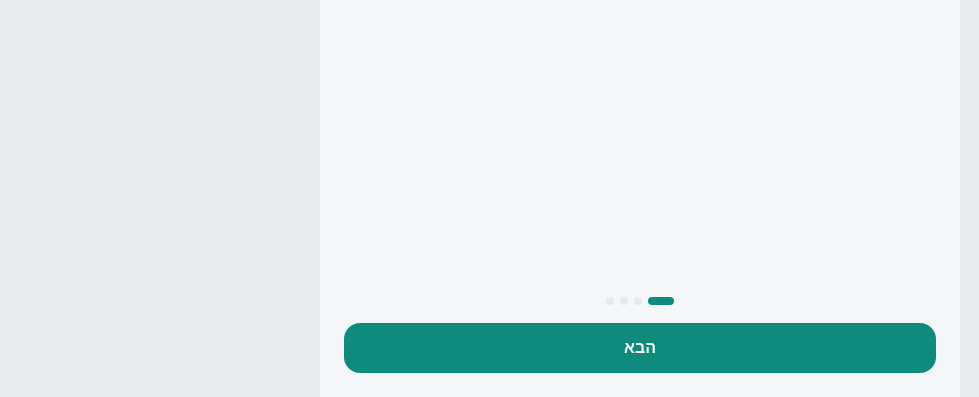
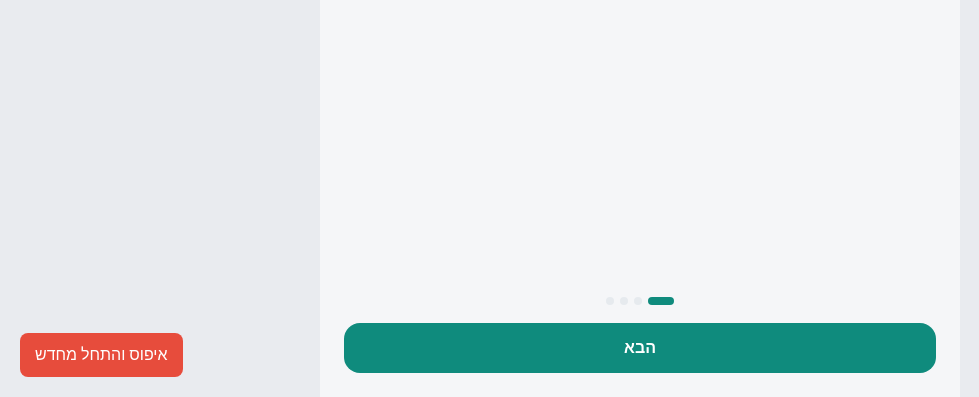
Before and after one commit to sivanamira3-coder/Studyflow, a plain HTML site: page index.html in a window 1280 px wide. Shown: the part 403-800 px from the top of the page, without its empty margins (0-979 px from the left). Drawn offline with Linux system fonts and the light colour scheme.

Commit message:
Update index.html

```diff
--- a/index.html
+++ b/index.html
@@ -1523,5 +1523,8 @@ function boot() {
 window.addEventListener('pagehide', saveNow);
 boot();
 </script>
+  <button onclick="localStorage.removeItem('studyflow.v1'); location.reload();" style="position:fixed; bottom:20px; left:20px; z-index:9999; background:#e74c3c; color:#fff; padding:10px 15px; border:none; border-radius:8px; cursor:pointer;">
+  איפוס והתחל מחדש
+</button>
 </body>
 </html>
```
